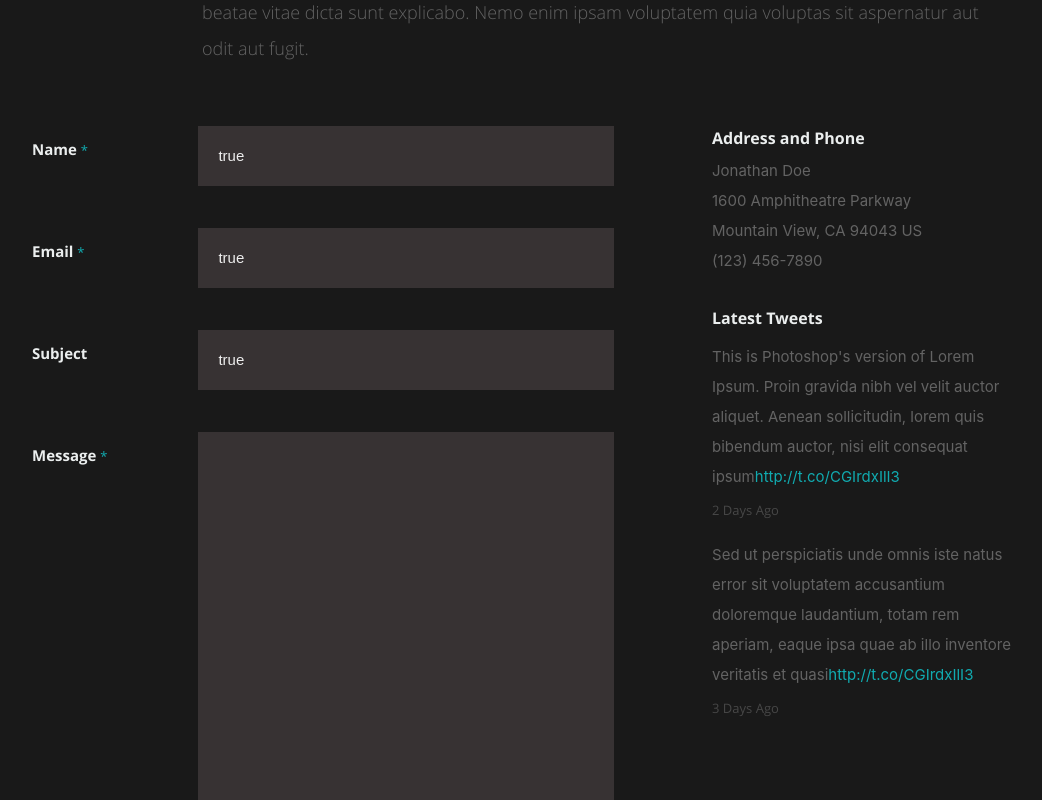
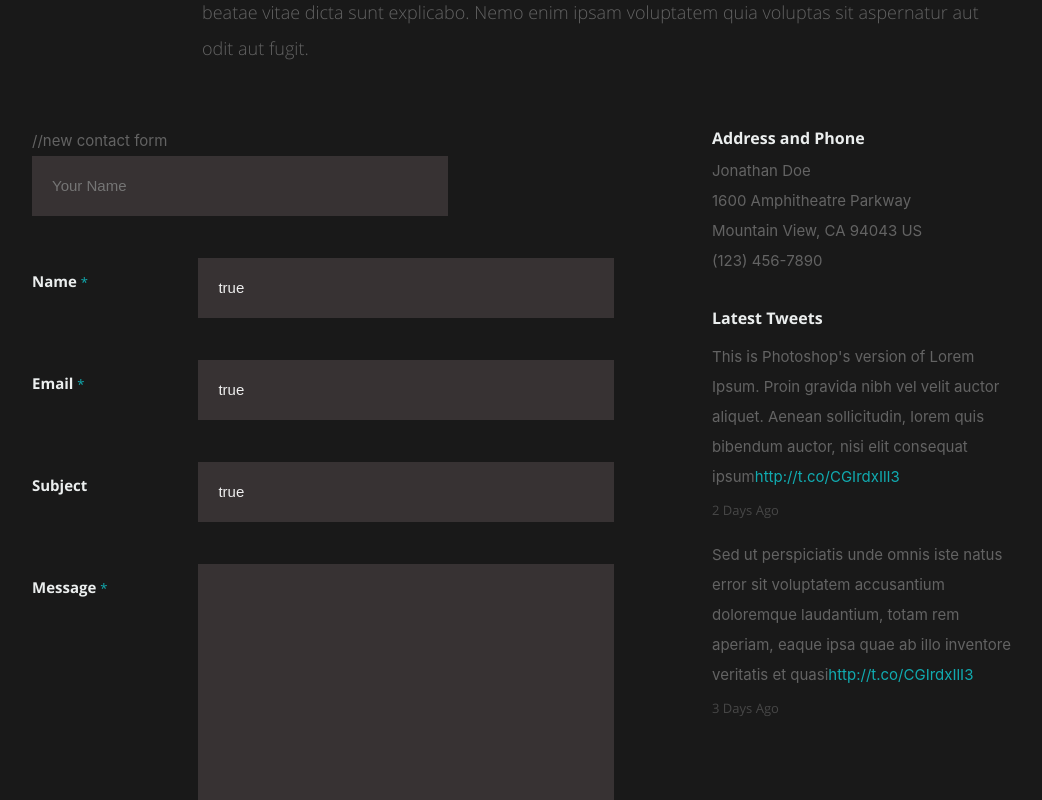
Before and after one commit to cristianordonez/resume, a React (Create React App) app: page / in a window 1280 px wide. Shown: the part 5240-6040 px from the top of the page, without its empty margins (118-1160 px from the left). Built offline with nearby package versions, Linux system fonts and the light colour scheme.

Commit message:
testing contact form

```diff
--- a/src/components/contactus/contactus.js
+++ b/src/components/contactus/contactus.js
@@ -26,6 +26,16 @@ export default class ContactUs extends  Component {
           <div className="eight columns">
 
 
+//new contact form
+
+<form
+  name="contact"
+  method="POST"
+  data-netlify="true"
+  data-netlify-honeypot="bot-field"
+>
+  <input name="name" placeholder="Your Name" type="text"></input>
+</form>
 
             {/* form */}
             <form action method="POST" id="contactForm" name="contactForm" data-netlify="true">
@@ -55,9 +65,6 @@ export default class ContactUs extends  Component {
                 </div>
 
 
-                <div data-netlify-recaptcha="true">
-                </div>
-
 
 
 
@@ -69,6 +76,8 @@ export default class ContactUs extends  Component {
                 </div>
               </fieldset>
             </form> {/* Form End */}
+
+
 
 
 
```
